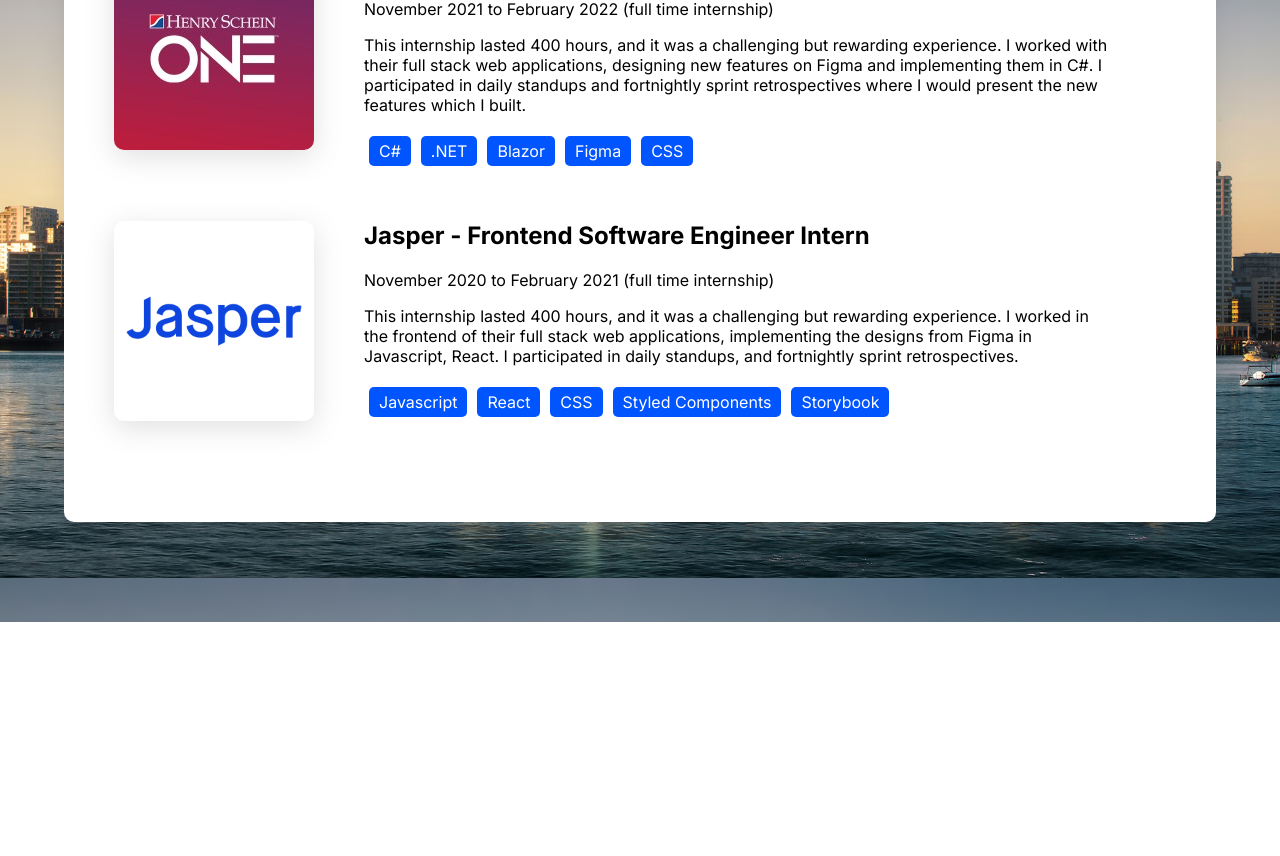
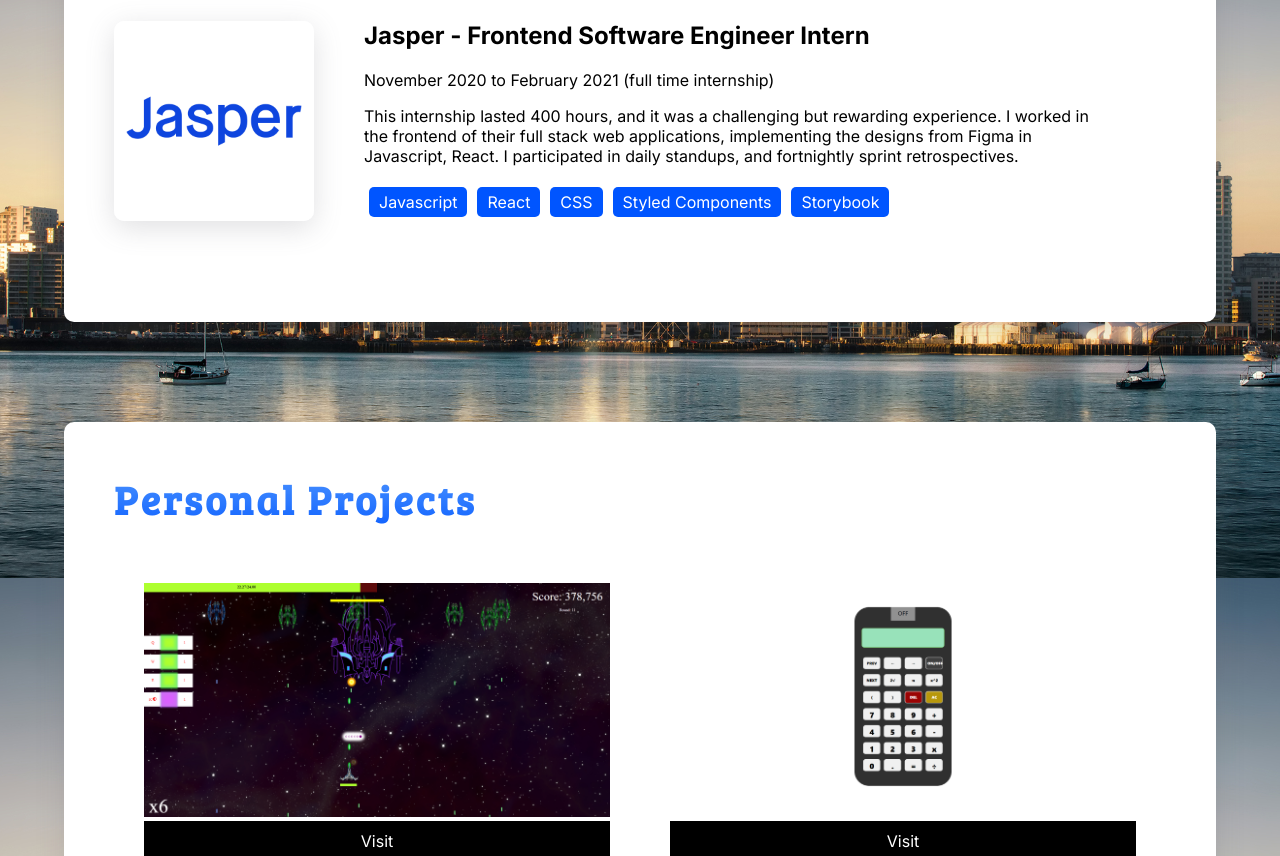
Before and after one commit to christopher-alba/personal-portfolio, a React (Create React App) app: page / in a window 1280 px wide. Shown: the part 2622-3478 px from the top of the page. Before the commit the page ends 3244 px from the top, so only its background shows below. Built offline with nearby package versions, Linux system fonts and the light colour scheme.

Commit message:
add projects section

```diff
--- a/src/components/StyledContainer.ts
+++ b/src/components/StyledContainer.ts
@@ -2,10 +2,8 @@
 import styled from "styled-components";
 
 export const StyledContainer = styled(Container)`
-  margin-top: 100px;
   margin-bottom: 100px;
   @media (max-width: 900px) {
-    margin-top: 20px;
     margin-bottom: 20px;
   }
 `;
--- a/src/pages/MainPage/MainPage.tsx
+++ b/src/pages/MainPage/MainPage.tsx
@@ -7,6 +7,7 @@
 import Landing from "./Landing";
 import { BacktoTopButton } from "./styled";
 import { faChevronUp } from "@fortawesome/free-solid-svg-icons";
+import Projects from "./Projects";
 const MainPage: FC<{
   setSelectedTheme: React.Dispatch<React.SetStateAction<DefaultTheme>>;
 }> = ({ setSelectedTheme }) => {
@@ -44,6 +45,7 @@
       <Navbar setSelectedTheme={setSelectedTheme} />
       <About />
       <Journey />
+      <Projects />
     </>
   );
 };
--- /dev/null
+++ b/src/pages/MainPage/Projects/Projects.tsx
@@ -0,0 +1,77 @@
+import React, { FC } from "react";
+import { MajorSection } from "../../../components/MajorSection";
+import { StyledContainer } from "../../../components/StyledContainer";
+import { StyledHeading } from "../../../components/StyledHeading";
+import {
+  ProjectDiv,
+  ProjectsWrapperDiv,
+  StyledAnchor,
+  StyledImg,
+  Tag,
+  TagsWrapper,
+} from "./styled";
+
+const projects = [
+  {
+    name: "2D SPACE SHOOTER",
+    description:
+      "Fight your way through infinite rounds and enemies in this classic style shooter.",
+    website: "https://christopher-alba.github.io/galaga-clone/",
+    tags: ["HTML", "CSS", "Javascript", "jQuery"],
+    imgSrc: "/images/projects/galaga.png",
+  },
+  {
+    name: "SCIENTIFIC CALCULATOR",
+    description:
+      "Has the basic functionalities of a calculator as well as some extra features!",
+    website: "https://christopher-alba.github.io/calculator/",
+    tags: ["HTML", "CSS", "Javascript", "jQuery"],
+    imgSrc: "/images/projects/calculator.png",
+  },
+  {
+    name: "PVP CHESS",
+    description: "A working chess game with computer assists.",
+    website: "https://christopher-alba.github.io/chess/",
+    tags: ["HTML", "CSS", "Javascript", "jQuery"],
+    imgSrc: "/images/projects/chess.png",
+  },
+  {
+    name: "WHACK-A-MOLE",
+    description: "Click on the moles as they appear to earn points!",
+    website:
+      "https://christopher-alba.github.io/javascript-carnival/whack-a-mole/whack-a-mole.html",
+    tags: ["HTML", "CSS", "Javascript", "jQuery"],
+    imgSrc: "/images/projects/mole.png",
+  },
+];
+
+const Projects: FC = () => {
+  return (
+    <StyledContainer data-aos="fade-up">
+      <MajorSection>
+        <StyledHeading>Personal Projects</StyledHeading>
+        <ProjectsWrapperDiv>
+          {projects.map((project) => {
+            return (
+              <ProjectDiv>
+                <>
+                  <StyledImg src={project.imgSrc} alt={project.name} />
+                  <StyledAnchor href={project.website}>Visit</StyledAnchor>
+                  <h2>{project.name}</h2>
+                  <p>{project.description}</p>
+                  <TagsWrapper>
+                    {project.tags.map((tag) => {
+                      return <Tag>{tag}</Tag>;
+                    })}
+                  </TagsWrapper>
+                </>
+              </ProjectDiv>
+            );
+          })}
+        </ProjectsWrapperDiv>
+      </MajorSection>
+    </StyledContainer>
+  );
+};
+
+export default Projects;
--- /dev/null
+++ b/src/pages/MainPage/Projects/index.ts
@@ -0,0 +1,2 @@
+import Projects from "./Projects";
+export default Projects;
--- /dev/null
+++ b/src/pages/MainPage/Projects/styled.ts
@@ -0,0 +1,40 @@
+import styled from "styled-components";
+
+export const ProjectsWrapperDiv = styled("div")`
+  display: flex;
+  flex-wrap: wrap;
+`;
+
+export const ProjectDiv = styled("div")`
+  width: 300px;
+  flex-grow: 1;
+  margin: 30px;
+`;
+
+export const StyledImg = styled("img")`
+  width: 100%;
+  height: auto;
+`;
+
+export const StyledAnchor = styled("a")`
+  background: ${({ theme }) => theme.colors.secondary};
+  color: ${({ theme }) => theme.colors.primary};
+  text-align: center;
+  text-decoration: none;
+  max-width: 100%;
+  padding: 10px;
+  display: block;
+`;
+
+export const TagsWrapper = styled("div")`
+  display: flex;
+  flex-wrap: wrap;
+`;
+
+export const Tag = styled("div")`
+  background: ${({ theme }) => theme.colors.tertiary};
+  padding: 5px 20px;
+  margin: 5px;
+  color: white;
+  border-radius: 5px;
+`;
```
